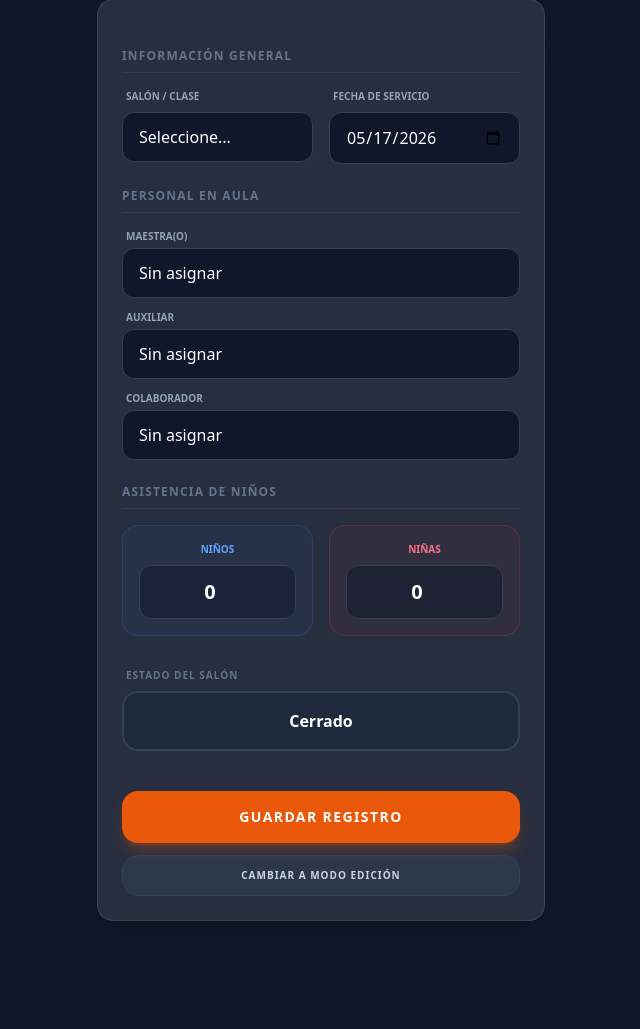
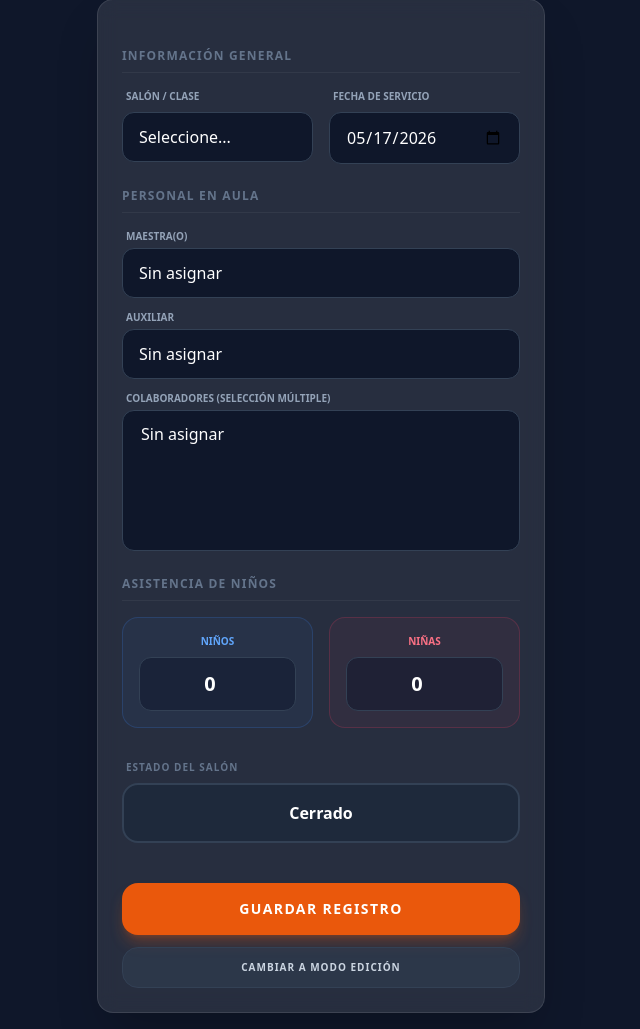
Before and after one commit to jeancgarciaq/estadistica-maranatha-infantil-fastapi, a Python web app: template web/templates/aulas/index.html in a window 1280 px wide. Shown: the part 89-1118 px from the top of the page, without its empty margins (319-959 px from the left). Before the commit the page ends 1010 px from the top, so only its background shows below. Run offline with Jinja, Linux system fonts and the light colour scheme; the template is opened without the code that fills it, so the values that code supplies are empty; some libraries are stand-ins or nearby versions.

Commit message:
feat: implement HTML templates for managing collaborators, classrooms, and personnel records

```diff
--- a/web/templates/aulas/index.html
+++ b/web/templates/aulas/index.html
@@ -92,13 +92,13 @@
                         </select>
                     </div>
                     <div>
-                        <label
-                            class="block text-[10px] font-semibold text-slate-400 uppercase mb-1 ml-1">Colaborador</label>
-                        <select name="id_colaborador" id="aula_colaborador"
-                            class="w-full bg-slate-900 border border-slate-700 rounded-xl px-4 py-3 text-white focus:border-orange-500 appearance-none">
+                        <label class="block text-[10px] font-semibold text-slate-400 uppercase mb-1 ml-1">Colaboradores
+                            (selección múltiple)</label>
+                        <select name="ids_colaboradores" id="aula_colaboradores" multiple size="5"
+                            class="w-full bg-slate-900 border border-slate-700 rounded-xl px-4 py-3 text-white focus:border-orange-500 appearance-none h-auto">
                             <option value="">Sin asignar</option>
                             {% for servidor in servidores %}
-                            <option value="{{ servidor.id }}">{{ servidor.nombre }}</option>
+                            <option value="{{ servidor.id }}">{{ servidor.nombre }} (ID: {{ servidor.id }})</option>
                             {% endfor %}
                         </select>
                     </div>
@@ -166,11 +166,12 @@
     function actualizarCondicion() {
         let total = 0;
 
-        // Para selectores: si hay algo seleccionado (ID != "") cuenta como 1
-        ['aula_maestra', 'aula_auxiliar', 'aula_colaborador'].forEach(id => {
+        // Para selectores individuales: si hay algo seleccionado (ID != "") cuenta como 1
+        ['aula_maestra', 'aula_auxiliar'].forEach(id => {
             if (document.getElementById(id).value !== "") total += 1;
         });
-        // Para números: sumar el valor real
+        // Para colaboradores (multi-select): sumar la cantidad de seleccionados
+        total += document.getElementById('aula_colaboradores').selectedOptions.length;
         ['aula_ninos', 'aula_ninas'].forEach(id => {
             total += parseInt(document.getElementById(id).value) || 0;
         });
@@ -217,9 +218,20 @@
         document.getElementById('delete_id').value = urlParams.get('id');
         document.getElementById('aula_id_salon').value = urlParams.get('id_salon') || "";
         document.getElementById('aula_fecha').value = urlParams.get('fecha') || "";
-        document.getElementById('aula_maestra').value = urlParams.get('maestra') || 0;
-        document.getElementById('aula_auxiliar').value = urlParams.get('auxiliar') || 0;
-        document.getElementById('aula_colaborador').value = urlParams.get('colaborador') || 0;
+        document.getElementById('aula_maestra').value = urlParams.get('id_maestra') || "";
+        document.getElementById('aula_auxiliar').value = urlParams.get('id_auxiliar') || "";
+
+        // Manejar múltiples colaboradores
+        const collaboratorsParam = urlParams.get('ids_colaboradores');
+        if (collaboratorsParam) {
+            const selectedCollaboratorIds = collaboratorsParam.split(',').map(id => parseInt(id.trim()));
+            const collaboratorSelect = document.getElementById('aula_colaboradores');
+            Array.from(collaboratorSelect.options).forEach(option => {
+                if (selectedCollaboratorIds.includes(parseInt(option.value))) {
+                    option.selected = true;
+                }
+            });
+        }
         document.getElementById('aula_ninos').value = urlParams.get('ninos') || 0;
         document.getElementById('aula_ninas').value = urlParams.get('ninas') || 0;
         document.getElementById('aula_condicion').value = urlParams.get('condicion') || "Abierto";
@@ -229,9 +241,7 @@
     }
 
     // Vincular detectores de eventos para actualizar la condición automáticamente
-    [
-        'aula_maestra', 'aula_auxiliar', 'aula_colaborador', 'aula_ninos', 'aula_ninas'
-    ].forEach(id => {
+    ['aula_maestra', 'aula_auxiliar', 'aula_colaboradores', 'aula_ninos', 'aula_ninas'].forEach(id => {
         document.getElementById(id).addEventListener('input', actualizarCondicion);
     });
     actualizarCondicion(); // Ejecutar al cargar para validar estado inicial
```
